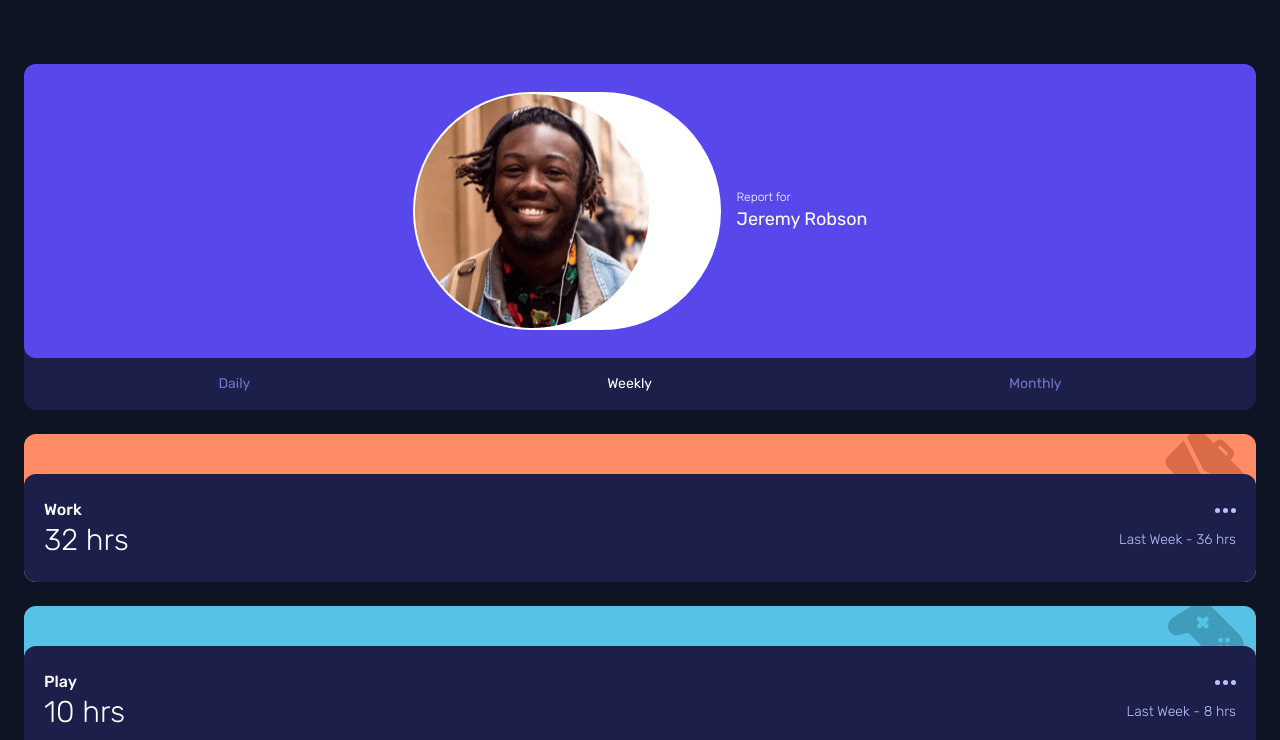
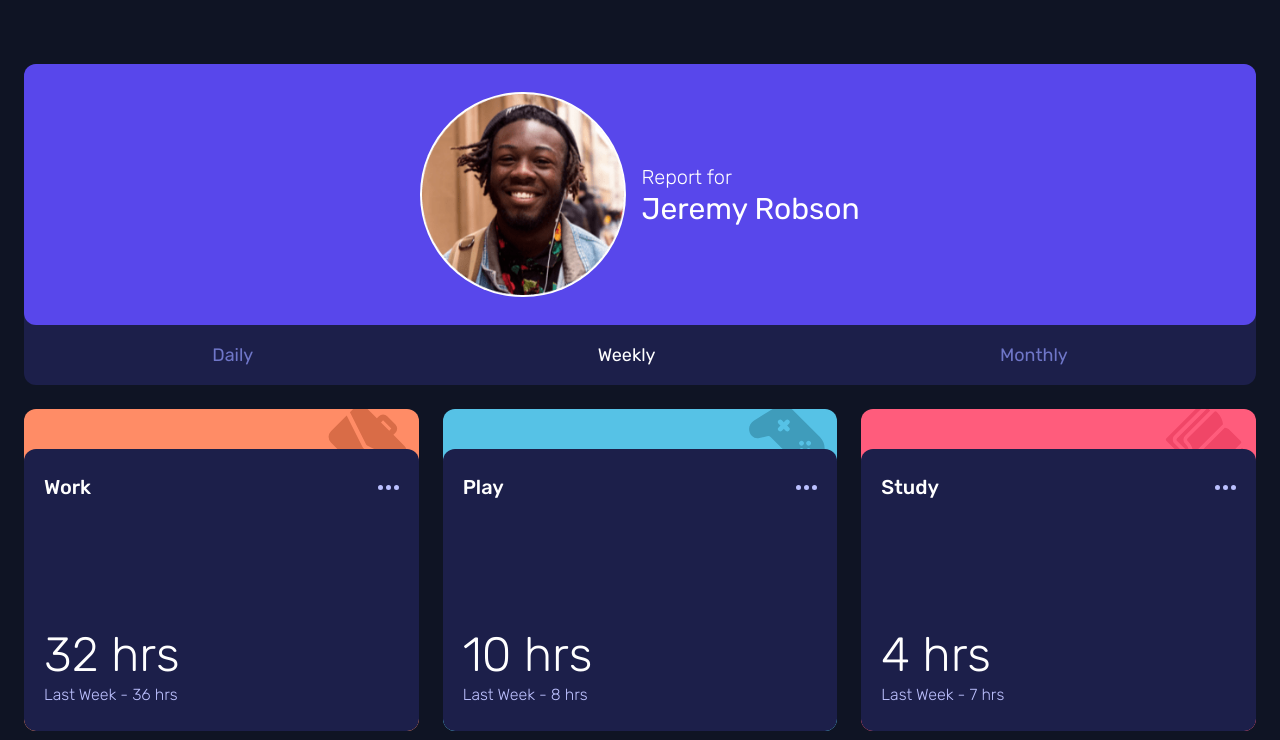
Before and after one commit to jCasia/Time-tracking-dashboard, a React (Vite) app: page / in a window 1280 px wide. Shown: the top 740 px of the page. Built offline with nearby package versions, Linux system fonts and the light colour scheme.

Commit message:
started media queries, added basic framer motion

```diff
--- a/package.json
+++ b/package.json
@@ -10,6 +10,7 @@
     "preview": "vite preview"
   },
   "dependencies": {
+    "framer-motion": "^10.12.16",
     "react": "^18.2.0",
     "react-dom": "^18.2.0"
   },
--- a/src/App.jsx
+++ b/src/App.jsx
@@ -8,7 +8,7 @@ function App() {
 
   return (
     <main className='max-w-full min-h-screen bg-veryDarkBlue text-white font-Rubik '>
-      <div className='flex flex-col gap-6 justify-center item-center px-6 py-16'>
+      <div className='flex flex-col gap-6 justify-center item-center px-6 py-16 tablet:grid tablet:grid-rows-4 tablet:grid-cols-2 tabletl:grid-rows-3 tabletl:grid-cols-3'>
         <Profile />
         {data.map((item, index) => {
           return <ActivityCards key={index} activity={item} id={index} />;
--- a/src/components/ActivityCards.jsx
+++ b/src/components/ActivityCards.jsx
@@ -1,5 +1,6 @@
 import { useGlobalContext } from '../context';
 import ellipsis from '../assets/images/icon-ellipsis.svg';
+import { motion } from 'framer-motion';
 
 import work from '../assets/images/icon-work.svg';
 import play from '../assets/images/icon-play.svg';
@@ -23,34 +24,44 @@ const ActivityCards = ({ activity, id }) => {
   const images = [work, play, study, exercise, social, selfCare];
 
   return (
-    <div
-      className='bg-lightRedWork rounded-xl overflow-hidden [&:nth-of-type(3)]:bg-softBlue [&:nth-of-type(4)]:bg-lightRedStudy [&:nth-of-type(5)]:bg-limeGreen
-    [&:nth-of-type(6)]:bg-VioletSocial last-of-type:bg-softOrange '
+    <motion.div
+      initial={{ scale: 0, opacity: 0 }}
+      animate={{ scale: 1, opacity: 1 }}
+      transition={{
+        duration: 2,
+        ease: [0, 0.71, 0.2, 1.01],
+      }}
+      className='bg-lightRedWork rounded-xl overflow-hidden [&:nth-of-type(3)]:bg-softBlue  [&:nth-of-type(4)]:bg-lightRedStudy [&:nth-of-type(5)]:bg-limeGreen
+    [&:nth-of-type(6)]:bg-VioletSocial last-of-type:bg-softOrange flex flex-col '
     >
-      <div className='relative h-10 overflow-hidden'>
+      <div className='relative h-10 overflow-hidden '>
         <img src={images[id]} className='absolute -top-1 right-3 w-13  ' />
       </div>
       <div
-        className='bg-darkBlue rounded-xl flex flex-col
-      px-5 py-6'
+        className='bg-darkBlue rounded-xl flex flex-col tablet:justify-between
+      px-5 py-6  hover:bg-desaturatedBlue transition ease-linear duration-500 tablet:flex-1 '
       >
-        <div className='flex justify-between items-center'>
-          <p className='font-medium'>{title}</p>
-          <img src={ellipsis} />
+        <div className='flex justify-between items-center '>
+          <p className='font-medium tablet:text-lg tabletm:text-2xl tabletl:text-lg laptopsm:text-xl'>
+            {title}
+          </p>
+          <img src={ellipsis} className='cursor-pointer' />
         </div>
-        <div className='flex gap-5 justify-between items-center '>
-          <p className='text-3xl font-light'>{`${
+        <div className='flex gap-5 justify-between items-center tablet:flex-col tablet:gap-2 tablet:items-start tabletl:gap-1'>
+          <p className='text-3xl font-light tablet:text-5xl tabletl:text-4xl laptopsm:text-5xl '>{`${
             daily ? dailyCurrent : weekly ? weekCurrent : monthCurrent
           } hrs`}</p>
-          <p className='font-light text-paleBlue text-sm'>
+          <p className='font-light text-paleBlue text-sm tablet:text-base '>
             {`Last Week - ${
               daily ? dailyPrevious : weekly ? weekPrevious : monthPrevious
             } hrs`}
           </p>
         </div>
       </div>
-    </div>
+    </motion.div>
   );
 };
 
 export default ActivityCards;
+
+// [&:nth-of-type(4)]:tablet:bg-paleBlue
--- a/src/components/Button.jsx
+++ b/src/components/Button.jsx
@@ -29,7 +29,9 @@ const Button = ({ label, id }) => {
   return (
     <button
       type='button'
-      className={`text-desaturatedBlue ${isActive && 'text-white'}`}
+      className={`text-desaturatedBlue ${
+        isActive && 'text-white'
+      } tablet:text-lg`}
       onClick={() => toggleSingle(id)}
     >
       {label}
--- a/src/components/Profile.jsx
+++ b/src/components/Profile.jsx
@@ -5,14 +5,18 @@ const buttonLabels = ['Daily', 'Weekly', 'Monthly'];
 
 const Profile = () => {
   return (
-    <div className='bg-darkBlue rounded-xl'>
+    <div className='bg-darkBlue rounded-xl tablet:col-start-1 tablet:col-span-2 tabletl:col-start-1 tabletl:col-span-3'>
       <div className='flex justify-center items-center bg-colorBlue gap-4 py-7 rounded-xl'>
-        <div className='bg-white rounded-full w-1/4'>
+        <div className='bg-white rounded-full w-1/4 tabletl:w-1/6'>
           <img src={profileImg} className='max-w-full object-cover p-0.5' />
         </div>
         <div className='flex flex-col'>
-          <p className='font-light text-xs'>Report for</p>
-          <p className='font-normal text-lg'>Jeremy Robson</p>
+          <p className='font-light text-xs tablet:text-lg tabletl:text-xl'>
+            Report for
+          </p>
+          <p className='font-normal text-lg tablet:text-2xl tabletl:text-3xl'>
+            Jeremy Robson
+          </p>
         </div>
       </div>
       <div className='flex justify-around p-4 text-sm'>
--- a/tailwind.config.js
+++ b/tailwind.config.js
@@ -20,6 +20,13 @@ export default {
     fontFamily: {
       Rubik: ['Rubik', 'sans-serif'],
     },
+    screens: {
+      tablet: '475px',
+      tabletm: '585px',
+      tabletl: '675px',
+      laptopsm: '800px',
+      laptop: '1000px',
+    },
   },
 
   plugins: [],
```
Also changed, not shown: 1 other file (tests, documents, lock files or other folders).
